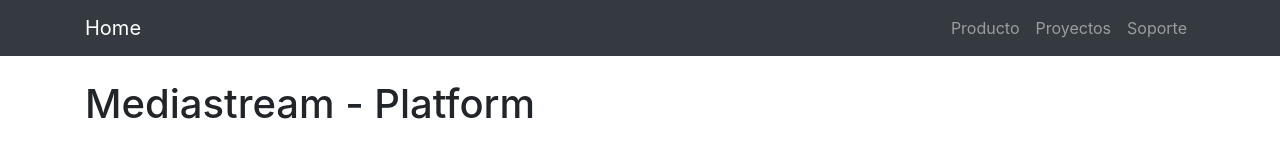
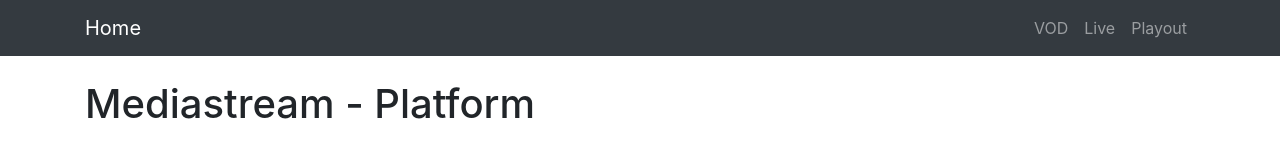
Before and after one commit to FranciscoVergaraC/FranciscoVergaraC.github.io, a website: page VOD.html in a window 1280 px wide. Shown: the top 142 px of the page. Drawn offline with Linux system fonts and the light colour scheme.

Commit message:
Update VOD.html

```diff
--- a/VOD.html
+++ b/VOD.html
@@ -29,13 +29,13 @@
           <div class="collapse navbar-collapse" id="navbarResponsive">
             <ul class="navbar-nav ml-auto">
               <li class="nav-item">
-                <a class="nav-link" href="producto.html">Producto</a>
+                <a class="nav-link" href="VOD.html">VOD</a>
               </li>
               <li class="nav-item">
-                <a class="nav-link" href="proyectos.html">Proyectos</a>
+                <a class="nav-link" href="Live.html">Live</a>
               </li>
               <li class="nav-item">
-                <a class="nav-link" href="soporte.html">Soporte</a>
+                <a class="nav-link" href="playout.html">Playout</a>
               </li>
             </ul>
           </div>
```
